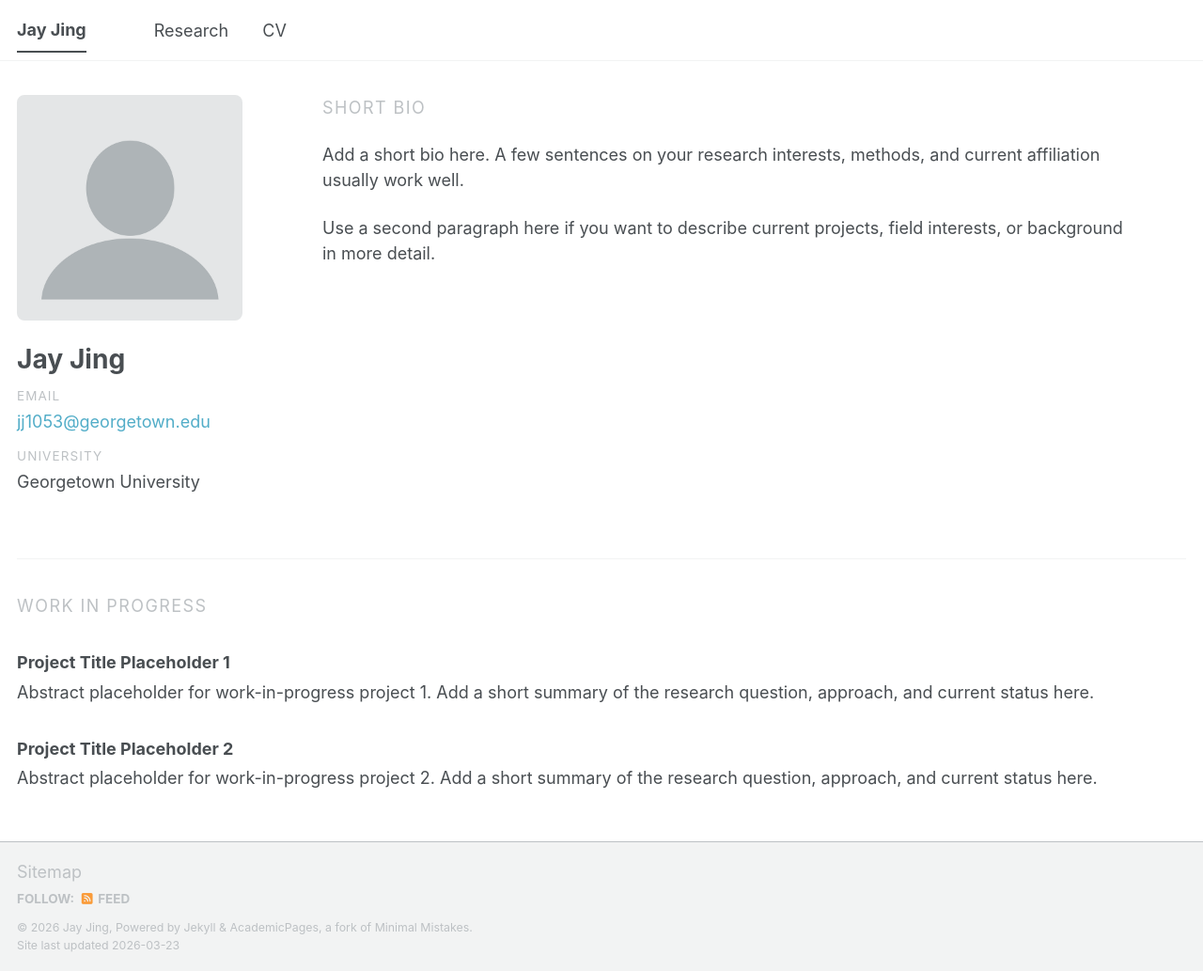
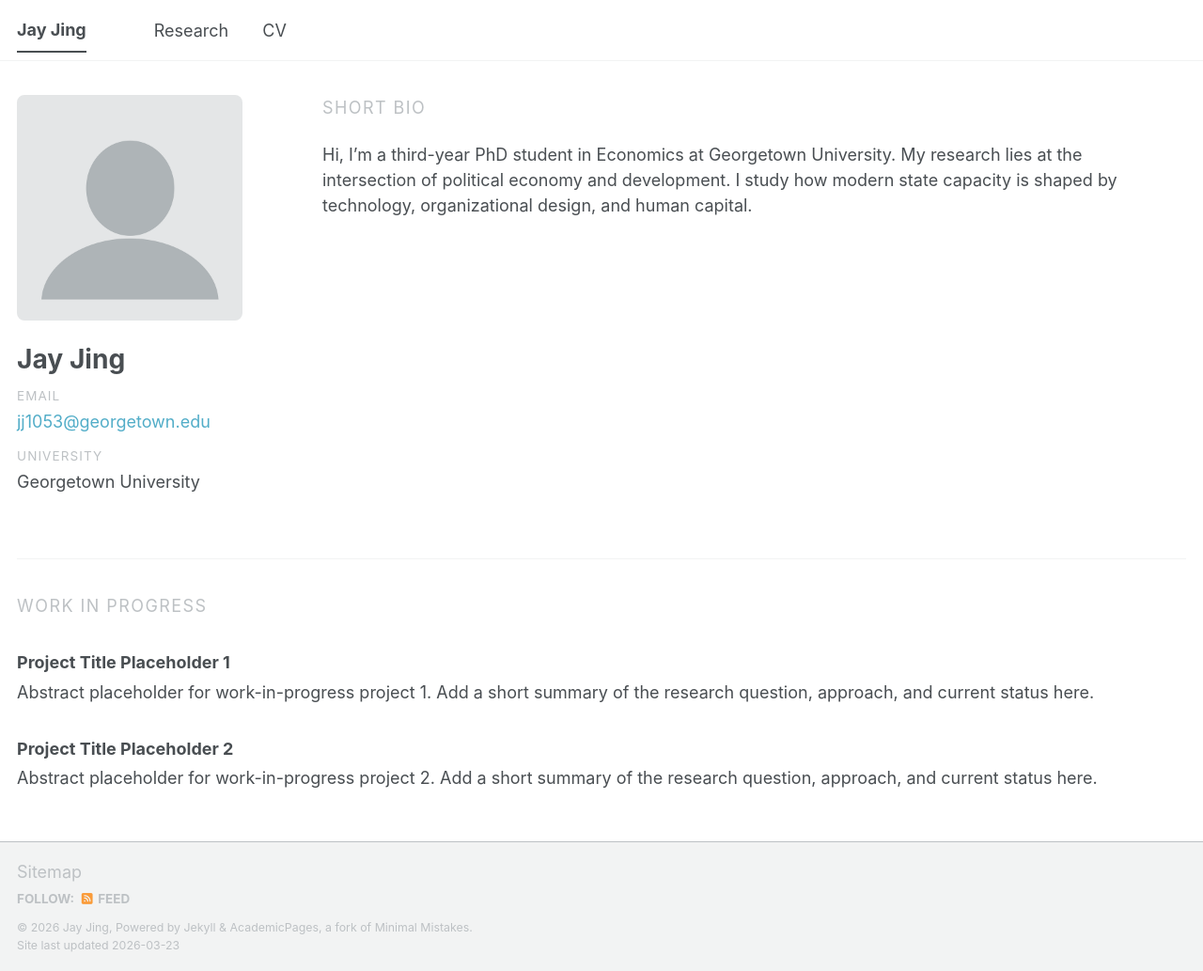
Before and after one commit to jay-jing-econ/jay-jing-econ.github.io, a Jekyll site: the page built from _pages/about.md, in a window 1280 px wide and 1033 px high. Shown: the whole window at 94% size. Built offline with Jekyll 4.4.1, drawn with Linux system fonts in a browser that asks for light colours; a script bundle is joined from its source files by our own code; library files that are not in the unit come from our copies.

Commit message:
Change bio

```diff
--- a/_config.yml
+++ b/_config.yml
@@ -25,12 +25,13 @@ author:
   # Biographic information
   avatar           : "profile.png"
   name             : "Jay Jing"
-  pronouns         : # example: "she/her"
-  bio              : |
-    Add a short bio here. A few sentences on your research interests, methods, and current affiliation usually work well.
+  pronouns         : "he/him"
+  bio              : "Hi, I’m a third-year PhD student in Economics at Georgetown University. My research lies at the intersection of political economy and development. I study how modern state capacity is shaped by technology, organizational design, and human capital.
 
-    Use a second paragraph here if you want to describe current projects, field interests, or background in more detail.
-  location         :
+
+"
+
+  location         : "Washington, D.C."
   employer         : "Georgetown University"
   uri              : # URL
   email            : "jj1053@georgetown.edu"
```
